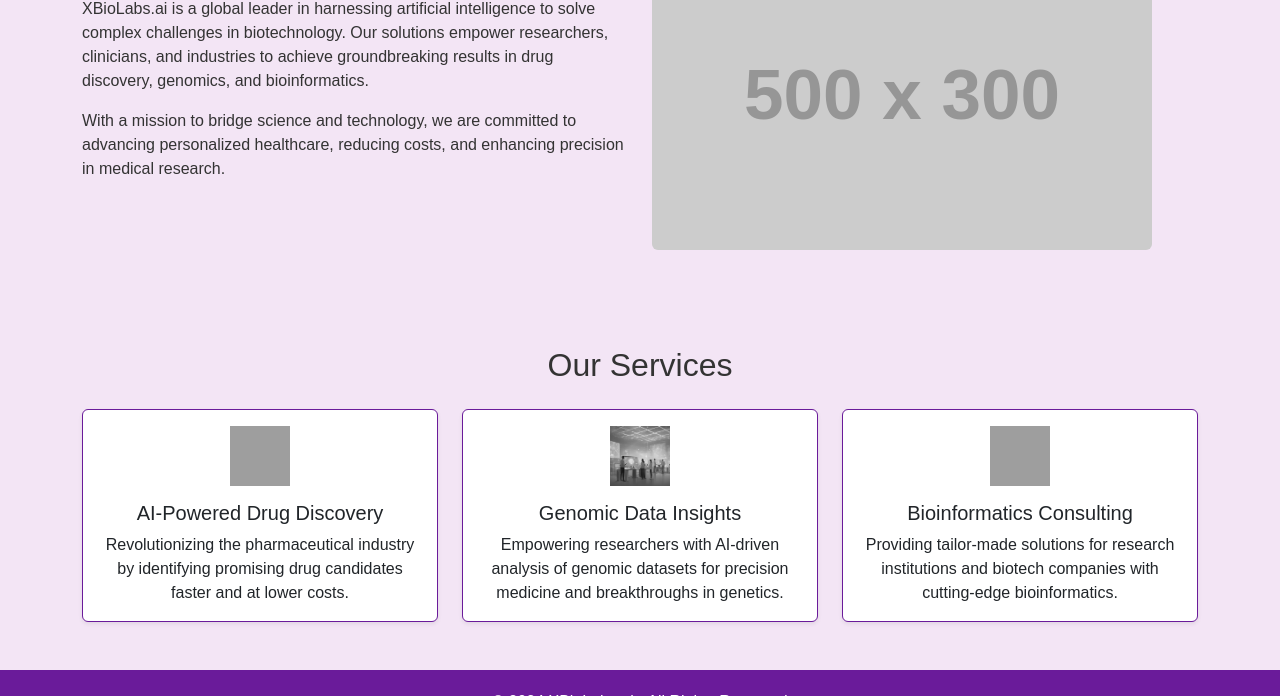
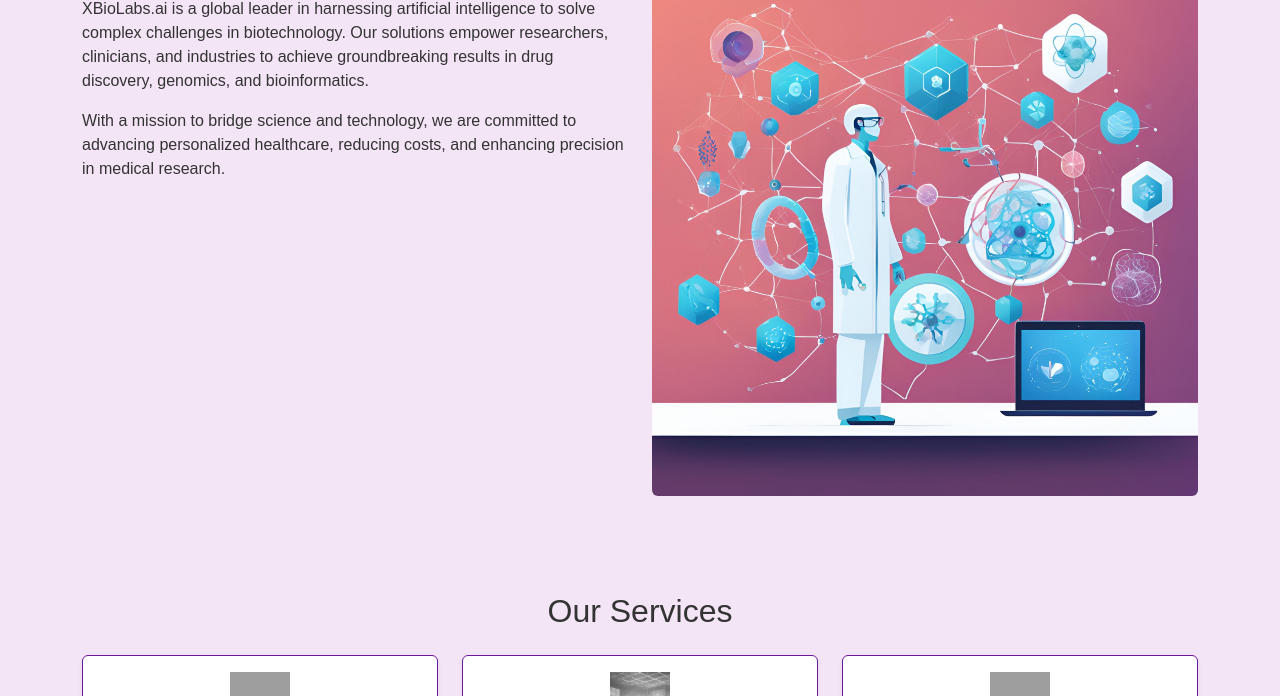
Before and after one commit to sabsgeo/xbiolabs.ai, a plain HTML site: page index.html in a window 1280 px wide. Shown: the part 455-1151 px from the top of the page. Drawn offline with nearby package versions, Linux system fonts and the light colour scheme; grey boxes are pictures that could not be loaded; placeholder pictures from the web are drawn by us.

Commit message:
Update index.html

```diff
--- a/index.html
+++ b/index.html
@@ -130,7 +130,7 @@
           </p>
         </div>
         <div class="col-md-6">
-          <img src="https://via.placeholder.com/500x300" alt="About XBioLabs" class="img-fluid rounded">
+          <img src="/4.png" alt="About XBioLabs" class="img-fluid rounded">
         </div>
       </div>
     </div>
```
